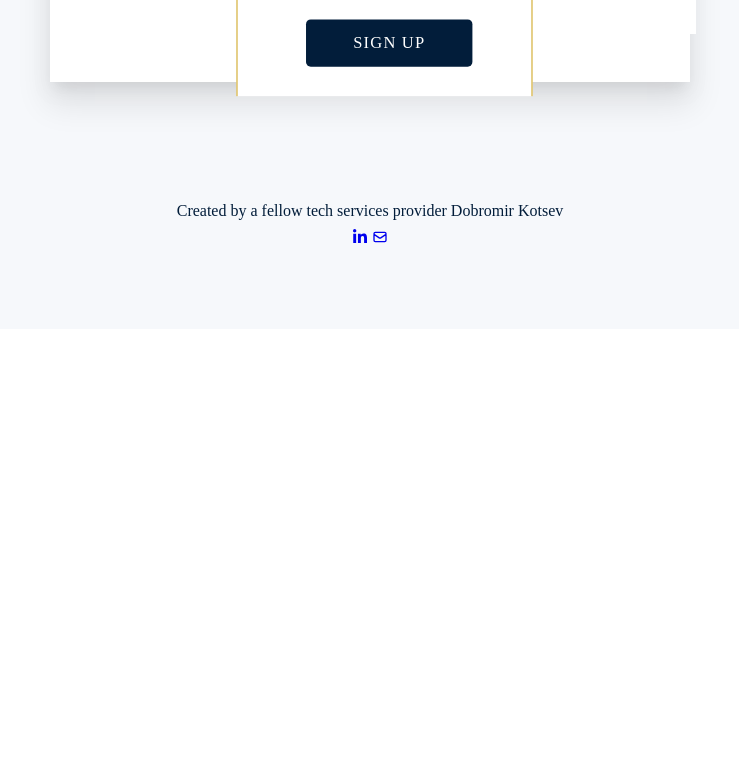
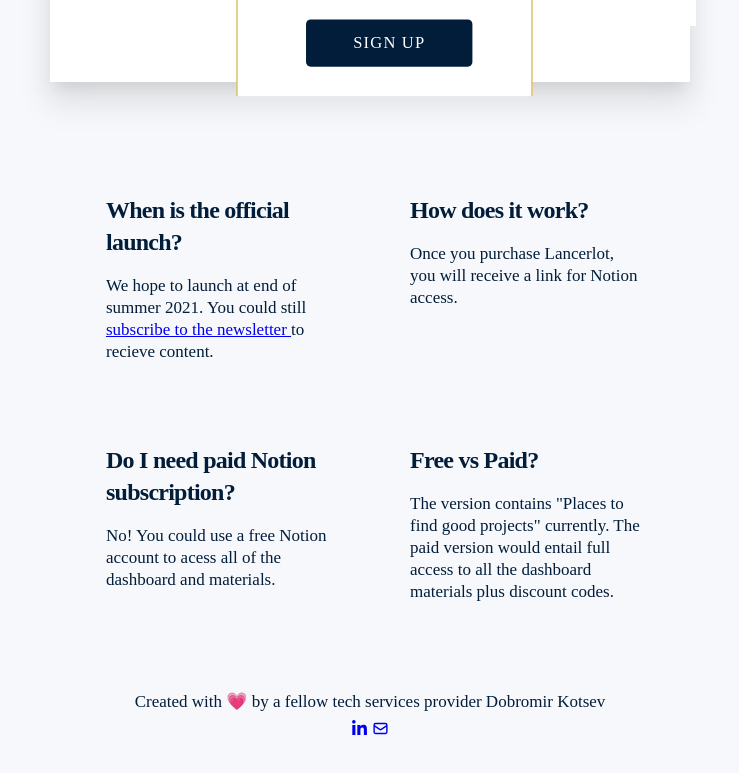
Before and after one commit to doberman1551/devos, a Gatsby site: page / in a window 1280 px wide. Shown: the part 2822-3595 px from the top of the page, without its empty margins (270-1009 px from the left). Before the commit the page ends 3151 px from the top, so only its background shows below. Built offline with nearby package versions, Linux system fonts and the light colour scheme; Gatsby itself is replaced by a stand-in of ours.

Commit message:
adding faq

```diff
--- a/src/components/BioInfo.js
+++ b/src/components/BioInfo.js
@@ -15,7 +15,7 @@ export const BioInfo = () => {
       <StyledSection>
 
         <BioWrapper>
-              Created by a fellow tech services provider Dobromir Kotsev <br></br>
+              Created with &#128151; by a fellow tech services provider Dobromir Kotsev
               <SocialLinks>
               <span>
               <a href="https://www.linkedin.com/in/dobromirkotsev/">
@@ -44,6 +44,7 @@ const StyledSection = styled(Section)`
   margin-top:-40px;
 `
 const BioWrapper=styled.div`
+font-size:17px;
 `
 const SocialLinks=styled.div`
   display:flex;
--- a/src/components/Faq.js
+++ b/src/components/Faq.js
@@ -5,14 +5,16 @@ import {Section} from "./Global"
 
 export const Faq = () => {
     return (
+      <Wrapper>
+      <Container>
+      <Flex>
 
-       <SectionStyled>
 
                 <FaqCard>
 
-                    <FaqTitle> How does it work?</FaqTitle>
+                    <FaqTitle> When is the official launch?</FaqTitle>
                     <p>
-                      After purchase you will receive a link with access
+                      We hope to launch at end of summer 2021. You could still <a href="https://lancerlot.substack.com/">subscribe to the newsletter </a>to recieve content.
                     </p>
 
                 </FaqCard>
@@ -22,20 +24,15 @@ export const Faq = () => {
 
                     <FaqTitle>How does it work?</FaqTitle>
                     <p>
-                      Yes. We update all of our themes regularly, plus are
-                      constantly adding new components, pages, and features to our
-                      themes. Purchase once and get lifetime updates.
-                    </p>
+                      Once you purchase Lancerlot, you will receive a link for Notion access. </p>
 
                 </FaqCard>
 
                 <FaqCard>
 
-                    <FaqTitle>Does it work with WordPress?</FaqTitle>
+                    <FaqTitle>Do I need paid Notion subscription?</FaqTitle>
                     <p>
-                      Create custom landing pages with Omega that converts more
-                      visitors than any website. With lots of unique blocks, you can
-                      easily build a page without any design or custom coding.
+                      No! You could use a free Notion account to acess all of the dashboard and materials.
                     </p>
 
                 </FaqCard>
@@ -43,37 +40,40 @@ export const Faq = () => {
 
                 <FaqCard>
 
-                    <FaqTitle>Will you provide support?</FaqTitle>
+                    <FaqTitle>Free vs Paid?</FaqTitle>
                     <p>
-                      With lots of unique blocks, you can easily build a page
-                      without any design or custom coding. with Omega that converts
-                      more visitors than any website.
+                     The version contains "Places to find good projects" currently. The paid version would entail full access to all the dashboard materials plus discount codes.
                      </p>
 
                 </FaqCard>
-                </SectionStyled>
+                </Flex>
+
+                </Container>
+                </Wrapper>
 
     )
 
 
 }
 
-const SectionStyled = styled(Section)`
+{/*const SectionStyled = styled(Section)`
   background-color: ${props => props.theme.color.background.light};
   display:grid;
+
   grid-template-columns: 1fr 1fr;
   grid-gap:20px;
   align-items:center;
   margin:0 auto;
   `
-
+*/}
 const FaqCard = styled.div`
-  padding-left:2rem;
+  padding:2rem;
+  padding-left:2.5rem;
   box-sizing: border-box;
   min-width: 0;
   position: relative;
   &::before {
-    content: "\f061";
+
 
     font-weight: 900;
     min-width: 30px;
@@ -99,3 +99,46 @@ const FaqTitle = styled.span`
   margin-bottom: 24px;
   line-height: 2rem;
 `;
+
+export const Container = styled.div`
+  max-width: 1200px;
+  background-color: ${props => props.theme.color.background.light};
+  width: 50%;
+  margin: 0 auto;
+  padding: 0 16px;
+
+  @media (min-width: ${props => props.theme.screen.xs}) {
+    max-width: 540px;
+  }
+
+  @media (min-width: ${props => props.theme.screen.sm}) {
+    max-width: 720px;
+  }
+
+  @media (min-width: ${props => props.theme.screen.md}) {
+    max-width: 960px;
+  }
+
+  @media (min-width: ${props => props.theme.screen.lg}) {
+    max-width: 1200px;
+  }
+
+  ${props =>
+    props.fluid &&
+    `
+    max-width: 1200px !important;
+  `};
+`
+const Flex = styled.div`
+  display: grid;
+  justify-content: space-space-around;
+  align-content: center;
+  grid-template-columns: 1fr 1fr;
+  @media (max-width: ${props => props.theme.screen.md}) {
+    grid-template-columns: 1fr;
+    grid-gap: 64px;
+  }
+`
+const Wrapper=styled.div`
+  background-color: ${props => props.theme.color.background.light};
+`
--- a/src/components/Price.js
+++ b/src/components/Price.js
@@ -84,7 +84,7 @@ export const PriceContainer=styled.div`
     border-bottom:none ;
     padding: 8px;
     background-color: ${props => props.theme.color.background.white};
-    margin-bottom:32px;
+    margin-bottom:40px;
   @media (min-width: 900px) {
       border-bottom: none;
       flex-basis: 100%;
--- a/src/pages/index.js
+++ b/src/pages/index.js
@@ -9,6 +9,7 @@ import Cta1 from "../components/Cta1"
 import Features from "../components/Features"
 import { BioInfo } from "../components/BioInfo"
 import Price from "../components/Price"
+import { Faq } from "../components/Faq"
 
 
 
@@ -23,7 +24,7 @@ const IndexPage = () => (
     <Features/>
 
     <Price></Price>
-
+    <Faq/>
     <BioInfo/>
   </Layout>
 )
```
